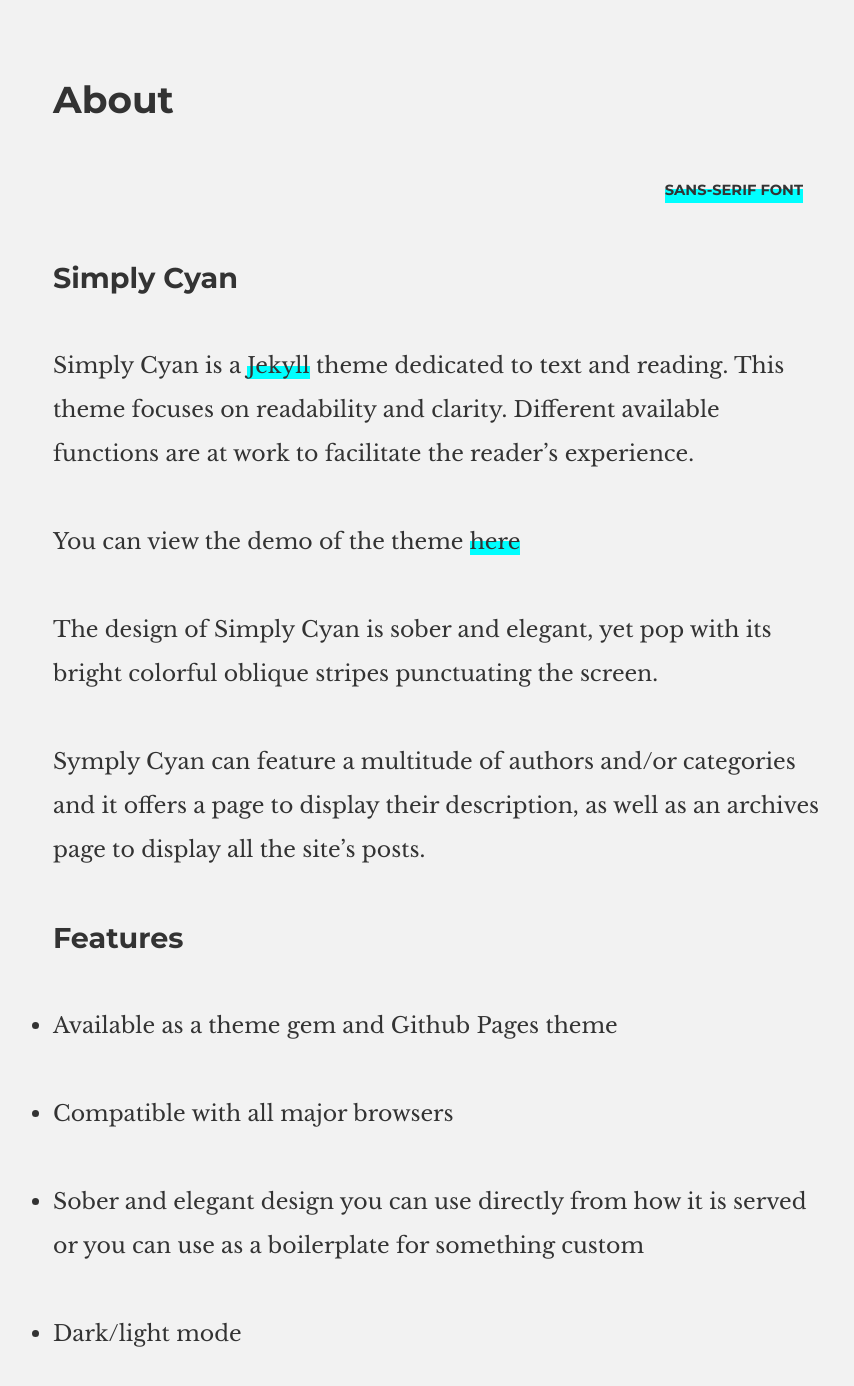
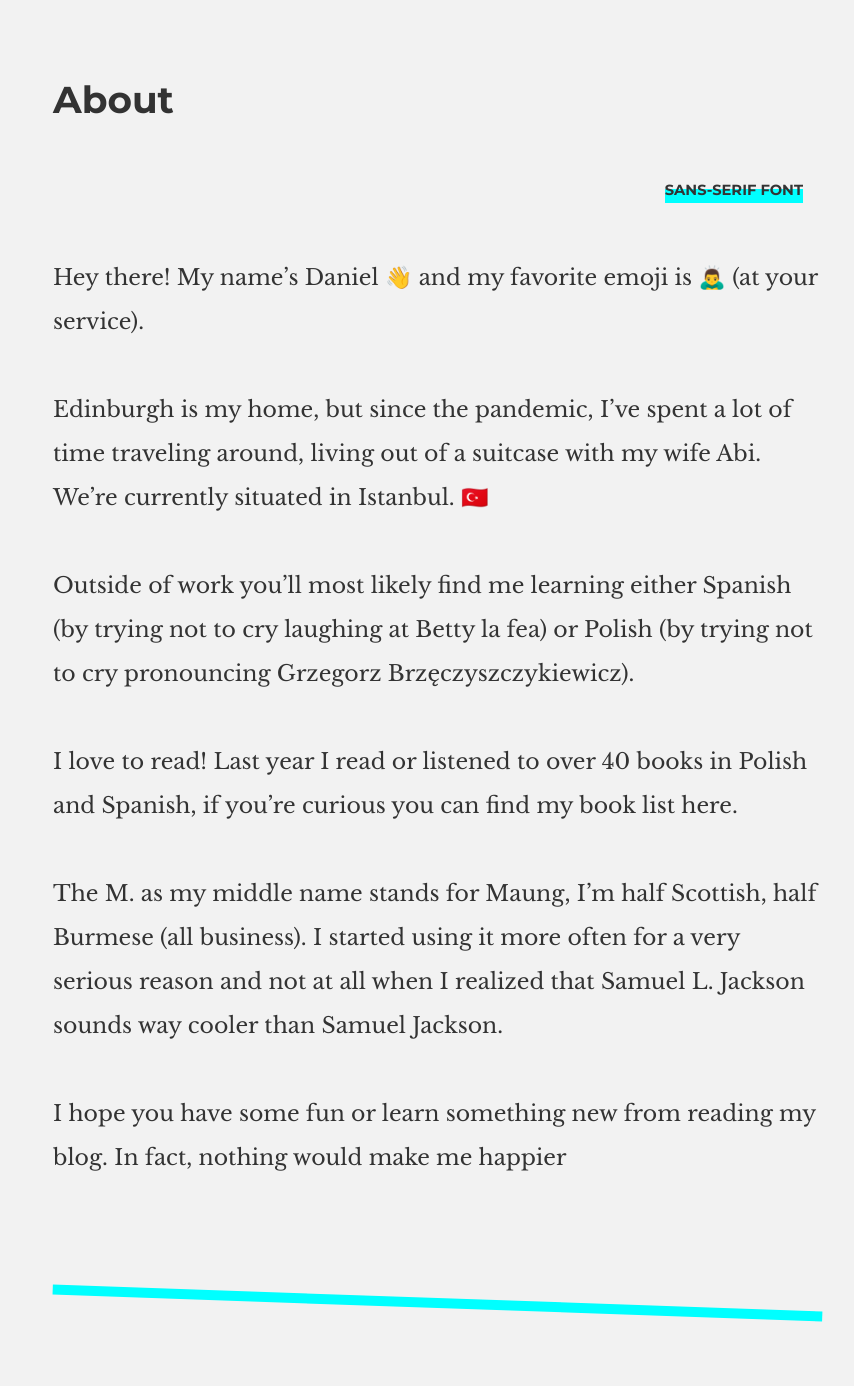
Before and after one commit to slowSort/slowSort.github.io, a Jekyll site: the page built from about.md, in a window 1280 px wide and 1400 px high, scrolled down 258 px. Shown: the top 1386 px of the window, without its empty margins (202-1056 px from the left). Built offline with Jekyll 4.4.1, drawn with Linux system fonts in a browser that asks for light colours; some of the changed text lies outside the part shown.

```diff
--- a/_config.yml
+++ b/_config.yml
@@ -17,15 +17,15 @@
 # You'll be able to call these different parameters via {{ site.yourparam }} (e.g. {{ site.title }} to retrieve the title of you site on any of your page).
 # You can add to this list any new parameter you wish, and access it anywhere in the templates.
 
-title: "A site made with Simply Cyan" # The site title
+title: "Dan Maung" # The site title
 lang: en-GB # The site language
 encoding: utf-8
-description: "An amazing website" # The description of the site
+description: "The personal blog of Dan Maung" # The description of the site
 copyright: "© It belongs to me." # The mentions that appear in the site's footer
 url: "" # The base hostname for you site, e.g. http://mysite.com
 baseurl: "/simply-cyan-theme" # The subpath of your site, e.g. /blog
 repo:
-email: youremail@something.com # The owner's email
+email: danny8friend@yahoo.co.uk # The owner's email
 # google_analytics: ""
 # google_analytics_anonymize_ip: ""
 
--- a/about.md
+++ b/about.md
@@ -5,39 +5,14 @@ nav_header: true #If you want the page to be displayed on the nav menu on top of
 permalink: /about/
 ---
 
-## Simply Cyan
+Hey there! My name's Daniel 👋 and my favorite emoji is 🙇‍♂️ (at your service).
 
-Simply Cyan is a [Jekyll](https://github.com/jekyll/jekyll) theme dedicated to text and reading. This theme focuses on readability and clarity. Different available functions are at work to facilitate the reader's experience.
+Edinburgh is my home, but since the pandemic, I've spent a lot of time traveling around, living out of a suitcase with my wife Abi. We're currently situated in Istanbul. 🇹🇷
 
-You can view the demo of the theme [here](https://pquod.github.io/simply-cyan-demo/)
+Outside of work you'll most likely find me learning either Spanish (by trying not to cry laughing at Betty la fea) or Polish (by trying not to cry pronouncing Grzegorz Brzęczyszczykiewicz).
 
-The design of Simply Cyan is sober and elegant, yet pop with its bright colorful oblique stripes punctuating the screen.
+I love to read! Last year I read or listened to over 40 books in Polish and Spanish, if you're curious you can find my book list here.
 
-Symply Cyan can feature a multitude of authors and/or categories and it offers a page to display their description, as well as an archives page to display all the site's posts.
+The M. as my middle name stands for Maung, I'm half Scottish, half Burmese (all business). I started using it more often for a very serious reason and not at all when I realized that Samuel L. Jackson sounds way cooler than Samuel Jackson.
 
-## Features
-
-- Available as a theme gem and Github Pages theme
-- Compatible with all major browsers
-- Sober and elegant design you can use directly from how it is served or you can use as a boilerplate for something custom
-- Dark/light mode
-- The size of the fonts can be enlarged by the visitors
-- A toggle allows the visitors to switch between serif and sans-serif fonts to help with people experiencing dyslexia
-- Configurable colors and fonts in a setting file with detailed description
-- A single page regrouping all the categories of the site and a page by category displaying a description and all the posts concerned by them
-- Documentation
-
-
-## How to start and use Simply Cyan
-
-Visit the readme.md file [on the theme's repo](https://github.com/PQuod/simply-cyan-theme) to know more about how to get started with a Jekyll theme and how to customize Simply Cyan.
-
-## Contact
-
-If you have any questions regarding this theme or if you have ideas about how to make it better, new functionalities to add or new ways to display things, feel free to contact me here: l.desaubliaux@gmail.com, I'd be happy to hear from you!
-
-## Thanks
-
-Simply Cyan is a public theme adaptation of a theme I made for a creative writing website, **Internet Exploreur**.
-
-The site is no longer active but an archive can be found [here](https://pquod.github.io/InternetExploreur/). A big thank you to Candice Labrousse, Quentin Leclerc et Robinson Lacotte, who contributed to its design and had lots of useful advices in order to make it beautiful, accessible and enjoyable by the most people possible.
+I hope you have some fun or learn something new from reading my blog. In fact, nothing would make me happier
```
Also changed, not shown: CODE_OF_CONDUCT.md (deleted, +0 -128 lines), _posts/2022-02-13-balanced-overtime.markdown (added, +56 -0 lines), _posts/2022-03-11-example-post-01.md (deleted, +0 -8 lines), _posts/2022-03-11-indie-hacker-journey.md (added, +82 -0 lines), categories.md (+1 -1 lines).
